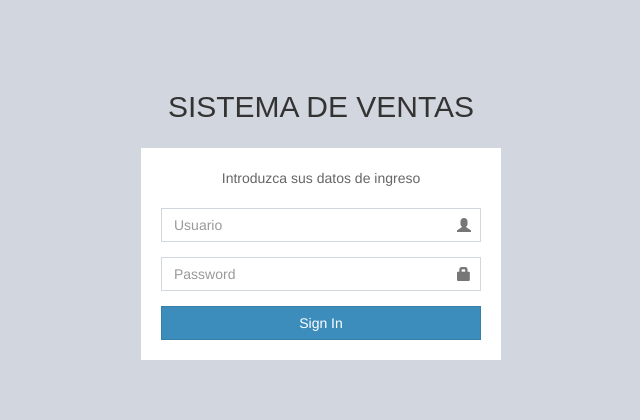
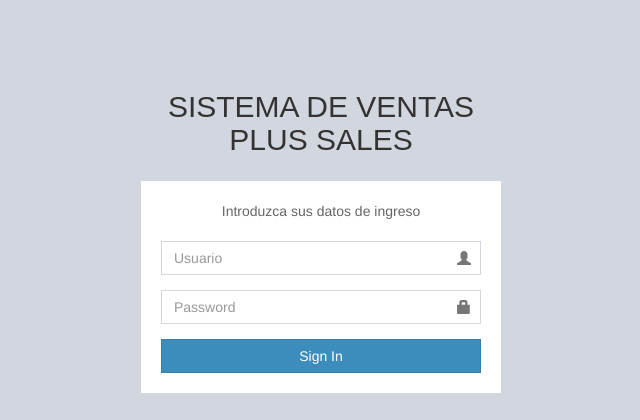
Before and after one commit to Prismactic-stick/PlusSales, a CodeIgniter app: page /ventas_ci/index.php/auth/index in a window 1280 px wide. Shown: the top 420 px of the page, without its empty margins (319-959 px from the left). Run offline with CodeIgniter, Linux system fonts and the light colour scheme.

Commit message:
Se ha modificado el nombre del login

```diff
--- a/application/views/admin/login.php
+++ b/application/views/admin/login.php
@@ -21,7 +21,7 @@
 <body class="hold-transition login-page">
     <div class="login-box">
         <div class="login-logo">
-            <h2>SISTEMA DE VENTAS</h2>
+            <h2>SISTEMA DE VENTAS PLUS SALES</h2>
         </div>
         <!-- /.login-logo -->
         <div class="login-box-body">
```
